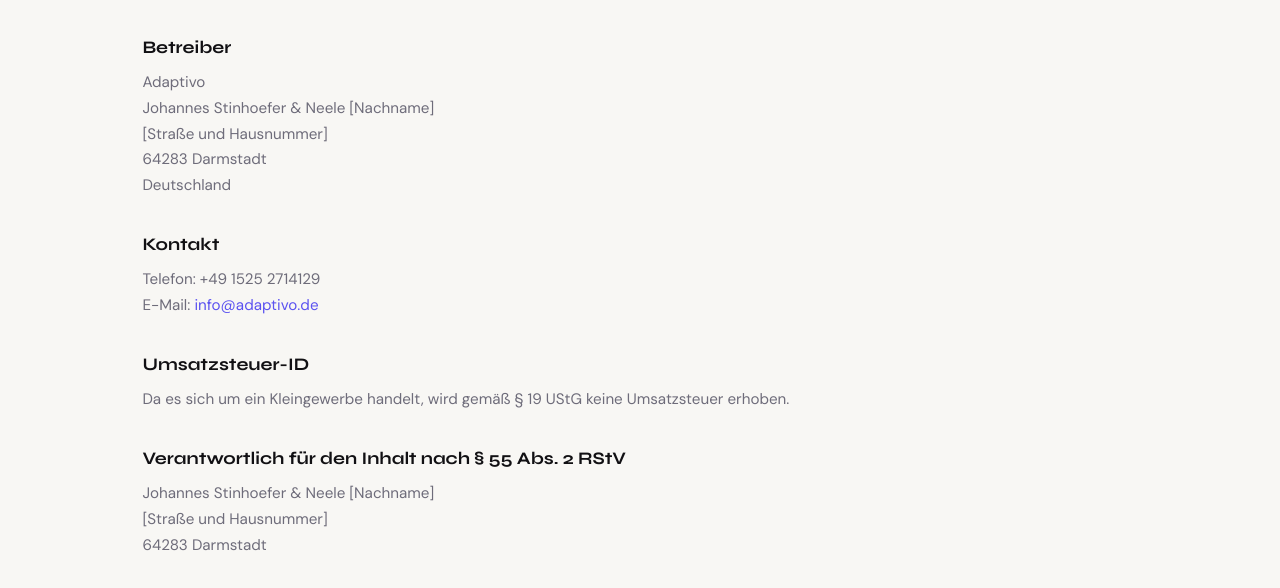
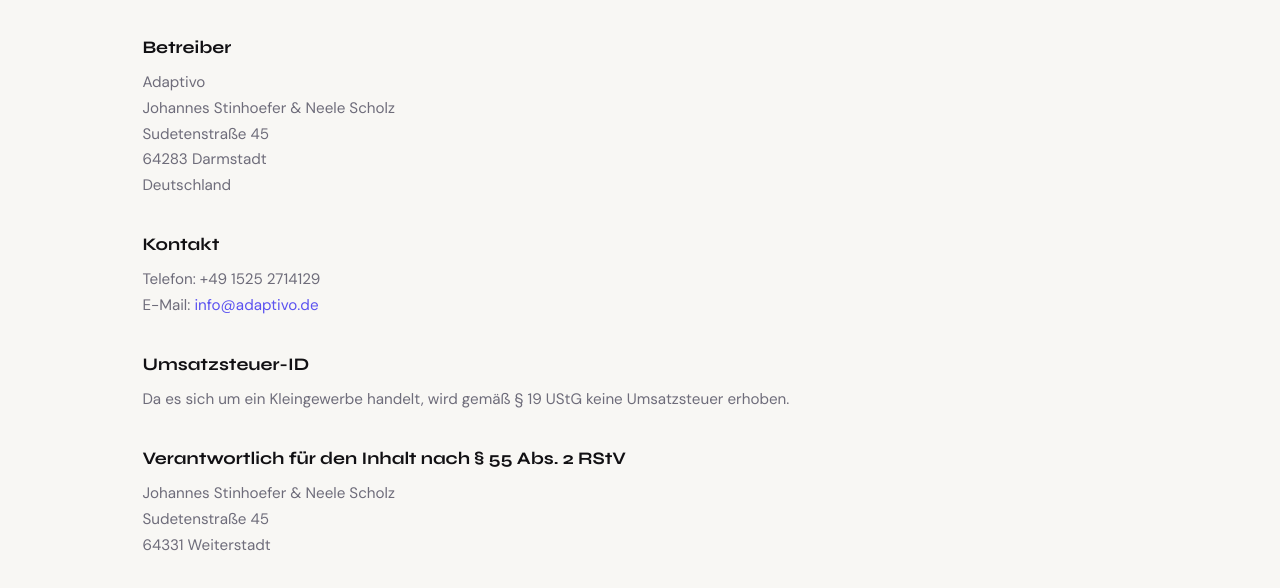
Before and after one commit to Yoh-Yoh-Honey-Bunny/adaptivo-marketing, a plain HTML site: page impressum.html in a window 1280 px wide. Shown: the part 318-906 px from the top of the page. Drawn offline with Linux system fonts and the light colour scheme.

Commit message:
Anpassung Datenschutz und Impressum

```diff
--- a/impressum.html
+++ b/impressum.html
@@ -78,8 +78,8 @@
     <h2>Betreiber</h2>
     <address>
       Adaptivo<br>
-      Johannes Stinhoefer & Neele [Nachname]<br>
-      [Straße und Hausnummer]<br>
+      Johannes Stinhoefer & Neele Scholz<br>
+      Sudetenstraße 45<br>
       64283 Darmstadt<br>
       Deutschland
     </address>
@@ -97,9 +97,9 @@
 
     <h2>Verantwortlich für den Inhalt nach § 55 Abs. 2 RStV</h2>
     <address>
-      Johannes Stinhoefer & Neele [Nachname]<br>
-      [Straße und Hausnummer]<br>
-      64283 Darmstadt
+      Johannes Stinhoefer & Neele Scholz<br>
+      Sudetenstraße 45<br>
+      64331 Weiterstadt
     </address>
 
     <h2>Streitschlichtung</h2>
```
Also changed, not shown: datenschutz.html (+3 -3 lines).
